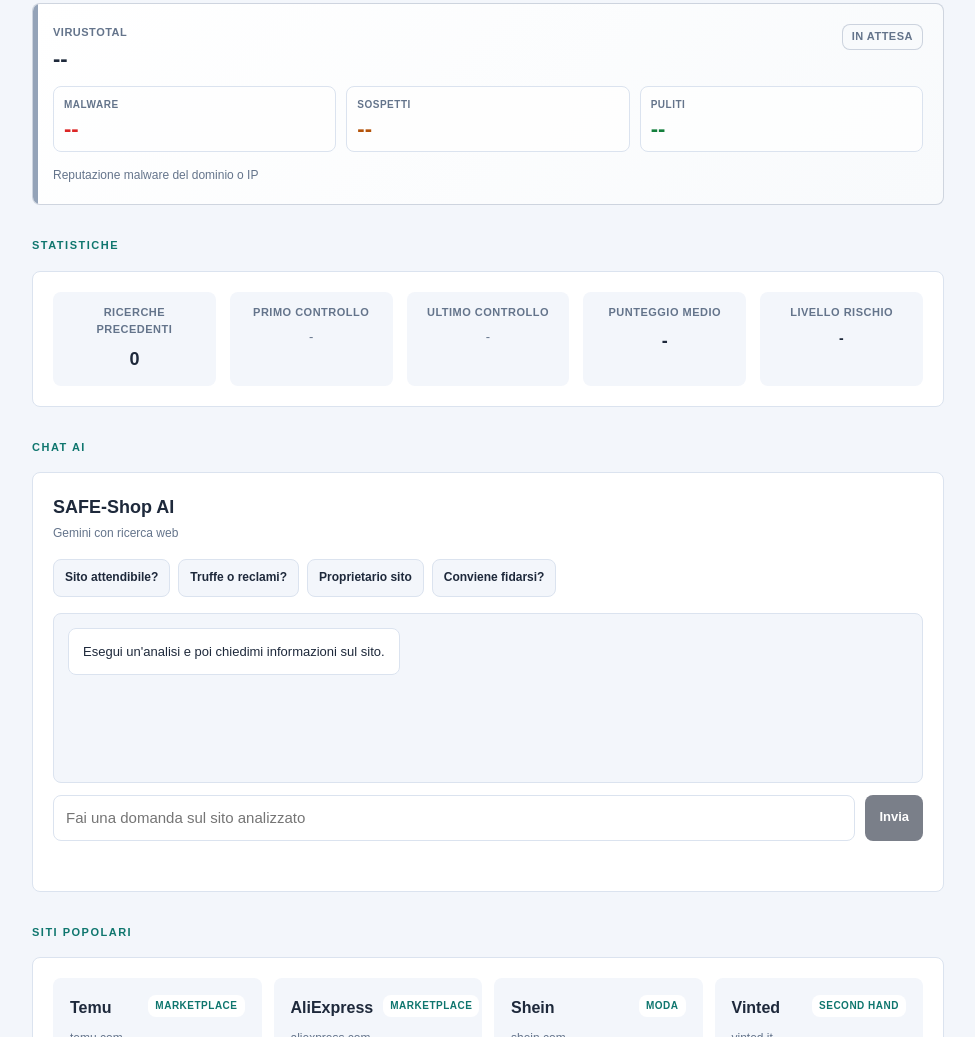
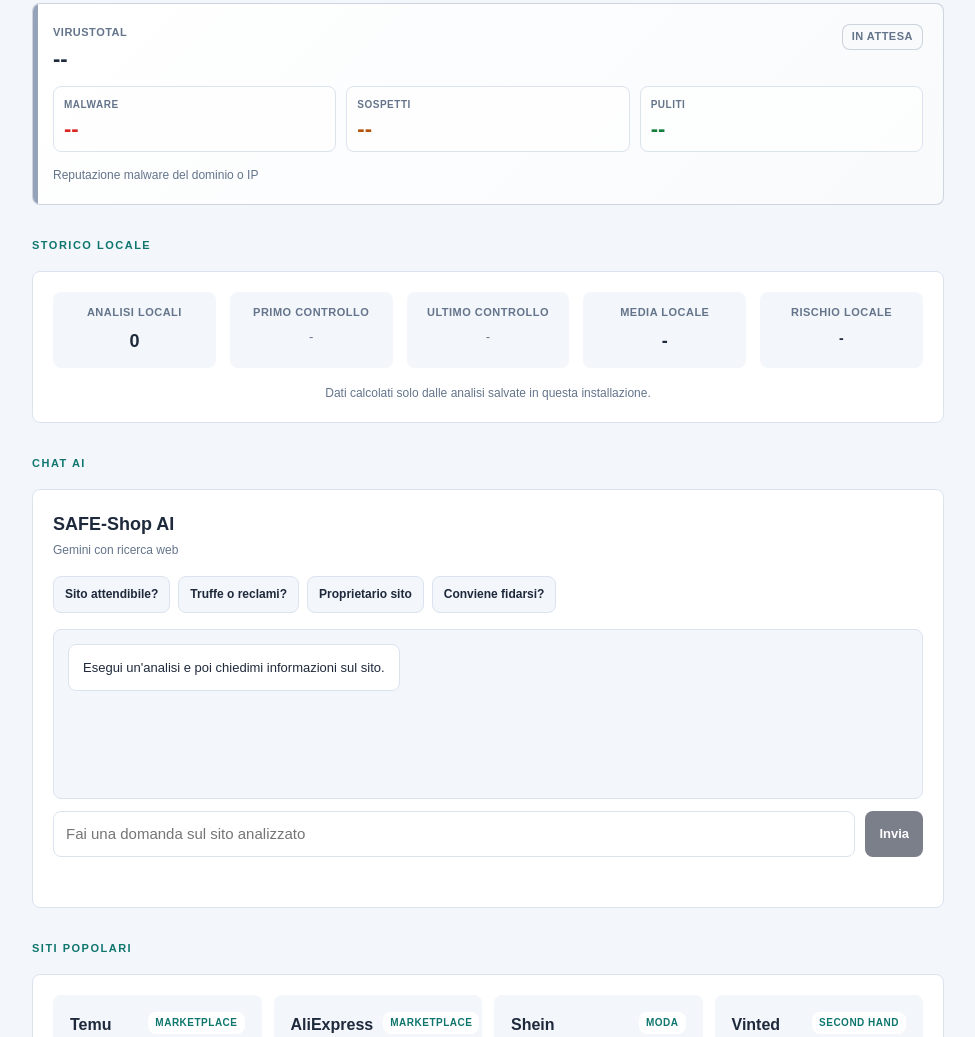
Before and after one commit to Giraudo007/SAFE-Shop, a website: page Static/index.html in a window 1280 px wide. Shown: the part 1213-2250 px from the top of the page, without its empty margins (152-1127 px from the left). Drawn offline with Linux system fonts and the light colour scheme.

Commit message:
Clarify local stats labels and note
Update the statistics section to emphasize local/historical scope by renaming labels (e.g. 'Statistiche' → 'Storico locale', 'Ricerche precedenti' → 'Analisi locali', 'Punteggio medio' → 'Media locale', 'Livello rischio' → 'Rischio locale'). Add a small explanatory paragraph informing users that data is computed only from analyses saved on this installation, and include .stats-note CSS to style and center the note (spans full grid, smaller, muted text). Modified files: Static/index.html, Static/index.css.

```diff
--- a/Static/index.css
+++ b/Static/index.css
@@ -513,6 +513,15 @@ header {
   letter-spacing: 0.5px;
 }
 
+.stats-note {
+  grid-column: 1 / -1;
+  margin: 2px 4px 0;
+  color: var(--text-light);
+  font-size: 12px;
+  line-height: 1.5;
+  text-align: center;
+}
+
 .ai-card {
   padding: 20px;
   margin-bottom: 32px;
--- a/Static/index.html
+++ b/Static/index.html
@@ -149,11 +149,11 @@
       </div>
     </section>
 
-    <p class="section-label">Statistiche</p>
+    <p class="section-label">Storico locale</p>
 
     <section class="stats-card">
       <div class="stat-item">
-        <span class="stat-label">Ricerche precedenti</span>
+        <span class="stat-label">Analisi locali</span>
         <strong id="checkCount" class="stat-value">0</strong>
       </div>
       <div class="stat-item">
@@ -165,13 +165,16 @@
         <em id="lastCheck" class="stat-date">-</em>
       </div>
       <div class="stat-item">
-        <span class="stat-label">Punteggio medio</span>
+        <span class="stat-label">Media locale</span>
         <strong id="avgScore" class="stat-value">-</strong>
       </div>
       <div class="stat-item">
-        <span class="stat-label">Livello rischio</span>
+        <span class="stat-label">Rischio locale</span>
         <strong id="riskLevel" class="stat-risk">-</strong>
       </div>
+      <p class="stats-note">
+        Dati calcolati solo dalle analisi salvate in questa installazione.
+      </p>
     </section>
 
     <p class="section-label">Chat AI</p>
```
